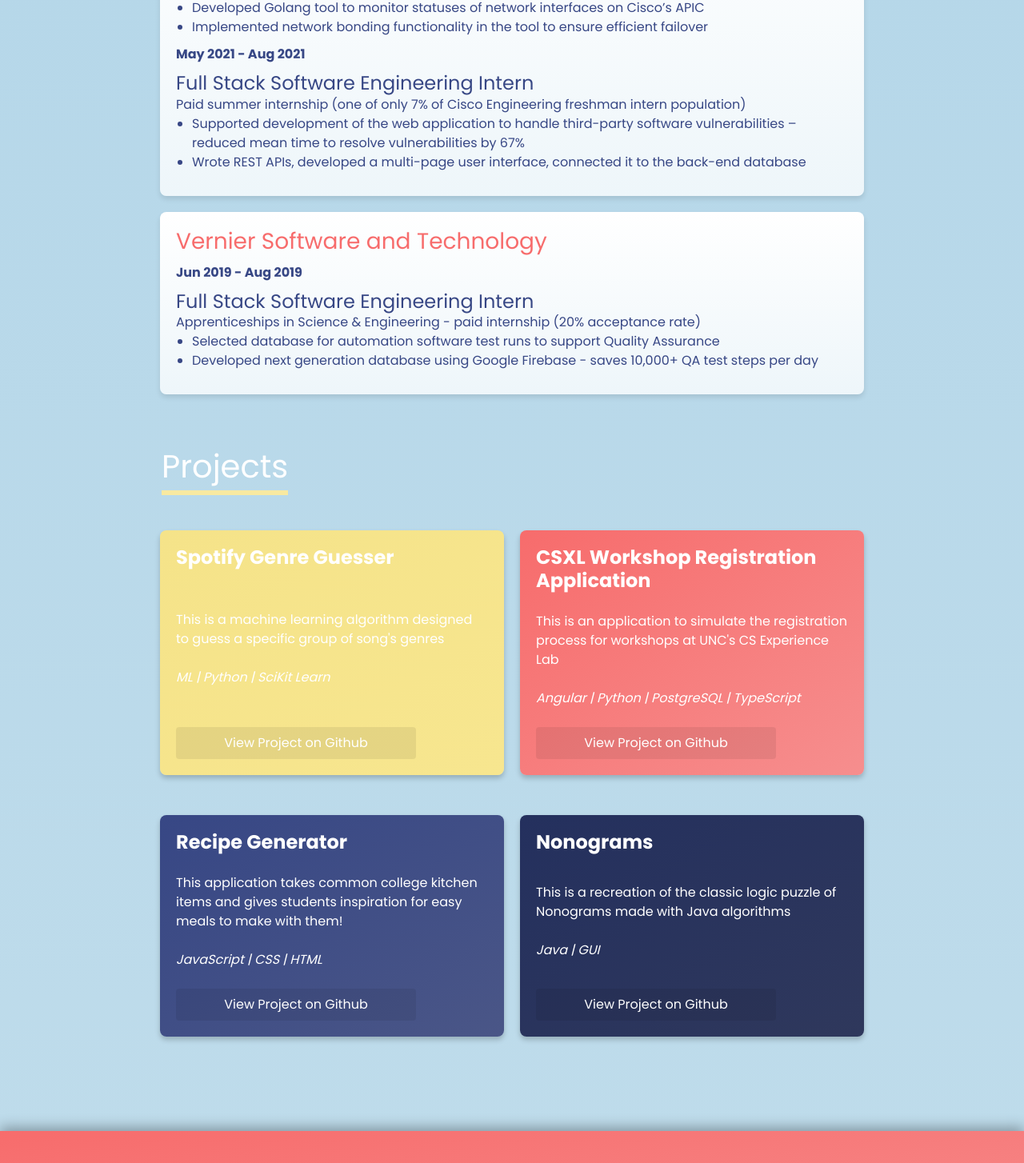
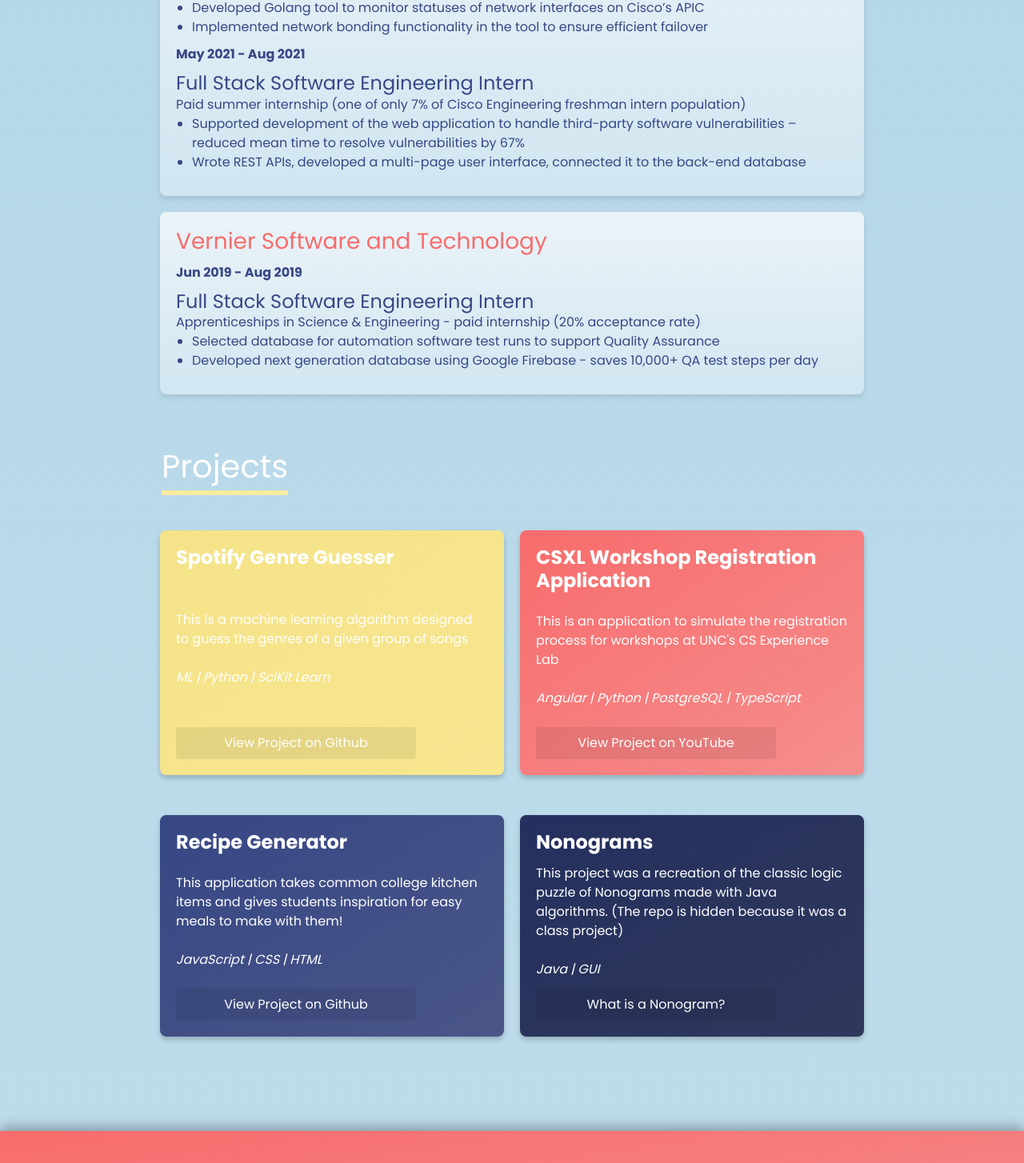
Before and after one commit to msnallak/test, an Angular app: page / in a window 1280 px wide. Shown: the part 2525-3979 px from the top of the page at 80% size. Built offline with nearby package versions, Linux system fonts and the light colour scheme.

Commit message:
Finished product

```diff
--- a/src/app/app.component.css
+++ b/src/app/app.component.css
@@ -586,14 +586,22 @@ img:hover {
   width: 100%; /* Added to make each item take up the full width */
 }
 
+
 /* ... remaining code ... */
 
 
 .timeline-content {
-  background: linear-gradient(to bottom, #ffffff, #eef6fa);
+  background: linear-gradient(to bottom, #fcfcfcc2, #ffffff5a);
   padding: 20px;
   border-radius: 8px;
   box-shadow: 0 4px 6px rgba(0, 0, 0, 0.1);
+  transition: transform 0.3s ease-in-out;
+  display: flex;
+  flex-direction: column;
+}
+
+.timeline-content:hover {
+  transform: translate(0px, -10px);
 }
 
 .timeline-date {
--- a/src/app/app.component.html
+++ b/src/app/app.component.html
@@ -236,7 +236,7 @@
         <div class="project-card">
           <h3 class="project-title">Spotify Genre Guesser</h3>
           <br>
-          <p class="project-description">This is a machine learning algorithm designed to guess a specific group of song's genres <br><br> <i>ML | Python | SciKit Learn</i></p>
+          <p class="project-description">This is a machine learning algorithm designed to guess the genres of a given group of songs <br><br> <i>ML | Python | SciKit Learn</i></p>
           <br>
           <a class="project-link" href="https://github.com/lamngo13/pineapple">View Project on Github</a>
         </div>
@@ -245,7 +245,7 @@
           <br>
           <p class="project-description">This is an application to simulate the registration process for workshops at UNC's CS Experience Lab <br><br> <i>Angular | Python | PostgreSQL | TypeScript</i> </p>
           <br>
-          <a class="project-link" href="https://github.com/comp423-23s/final-project-final-e1">View Project on Github</a>
+          <a class="project-link" href="https://www.youtube.com/watch?v=BZZc4-V7l8E">View Project on YouTube</a>
         </div>
   <!-- Add more project cards here as needed -->
     </div>
@@ -260,8 +260,8 @@
       </div>
       <div class="project-card4">
         <h3 class="project-title">Nonograms</h3>
-          <p class="project-description">This is a recreation of the classic logic puzzle of Nonograms made with Java algorithms<br><br> <i> Java | GUI</i></p>
-          <a class="project-link" href="https://github.com/comp301unc/a09-nonograms-msnallak">View Project on Github</a>
+          <p class="project-description">This project was a recreation of the classic logic puzzle of Nonograms made with Java algorithms. (The repo is hidden because it was a class project)<br><br> <i> Java | GUI</i></p>
+          <a class="project-link" href="https://en.wikipedia.org/wiki/Nonogram">What is a Nonogram?</a>
       </div>
 <!-- Add more project cards here as needed -->
   </div>
```
